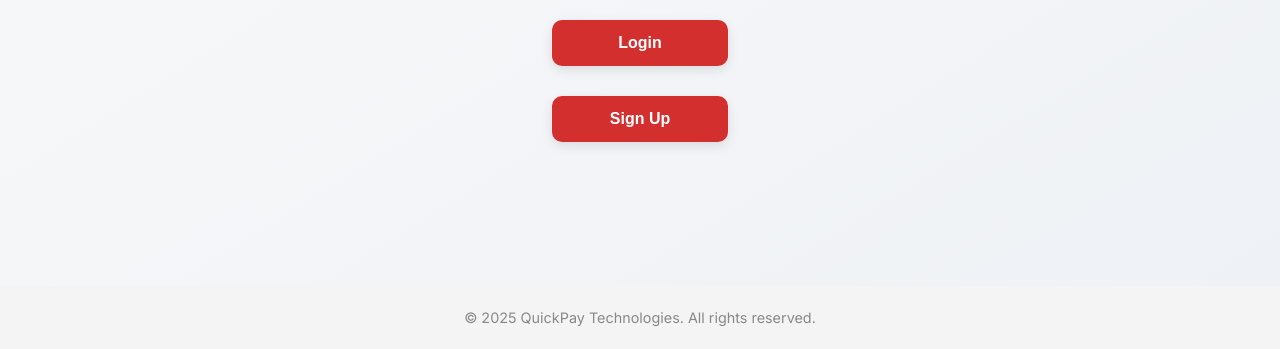
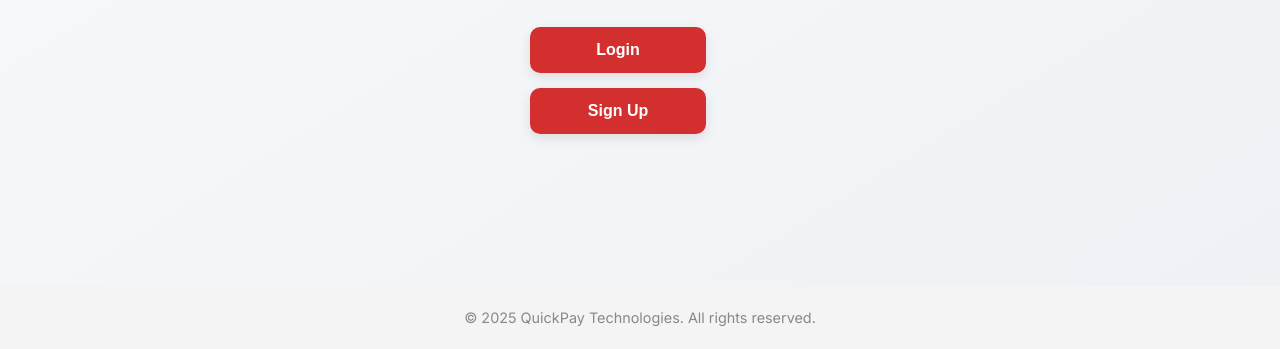
Before and after one commit to Gabimaru-Dev/QuickPay-, a plain HTML site: page index.html in a window 1280 px wide. Shown: the part 451-800 px from the top of the page. Drawn offline with Linux system fonts and the light colour scheme.

Commit message:
Add files via upload

```diff
--- a/index.html
+++ b/index.html
@@ -86,12 +86,10 @@
       box-shadow: 0 6px 18px rgba(0,0,0,0.15);
     }
 
-    a {
-      text-decoration: none;
-    }
-
-    .button-group a + a {
-      margin-top: 1rem;
+    .button-group {
+      display: flex;
+      flex-direction: column;
+      gap: 15px;
     }
 
     .footer {
@@ -147,9 +145,8 @@
     <h2>Welcome to QuickPay</h2>
     <p>Buy Airtime and Data with ease</p>
     <div class="button-group">
-      <a href="login.html"><button class="primary-btn">Login</button></a>
-      <p></p>
-      <a href="signup.html"><button class="primary-btn">Sign Up</button></a>
+      <button class="primary-btn" onclick="window.location.href='login.html'">Login</button>
+      <button class="primary-btn" onclick="window.location.href='signup.html'">Sign Up</button>
     </div>
   </main>
 
```
